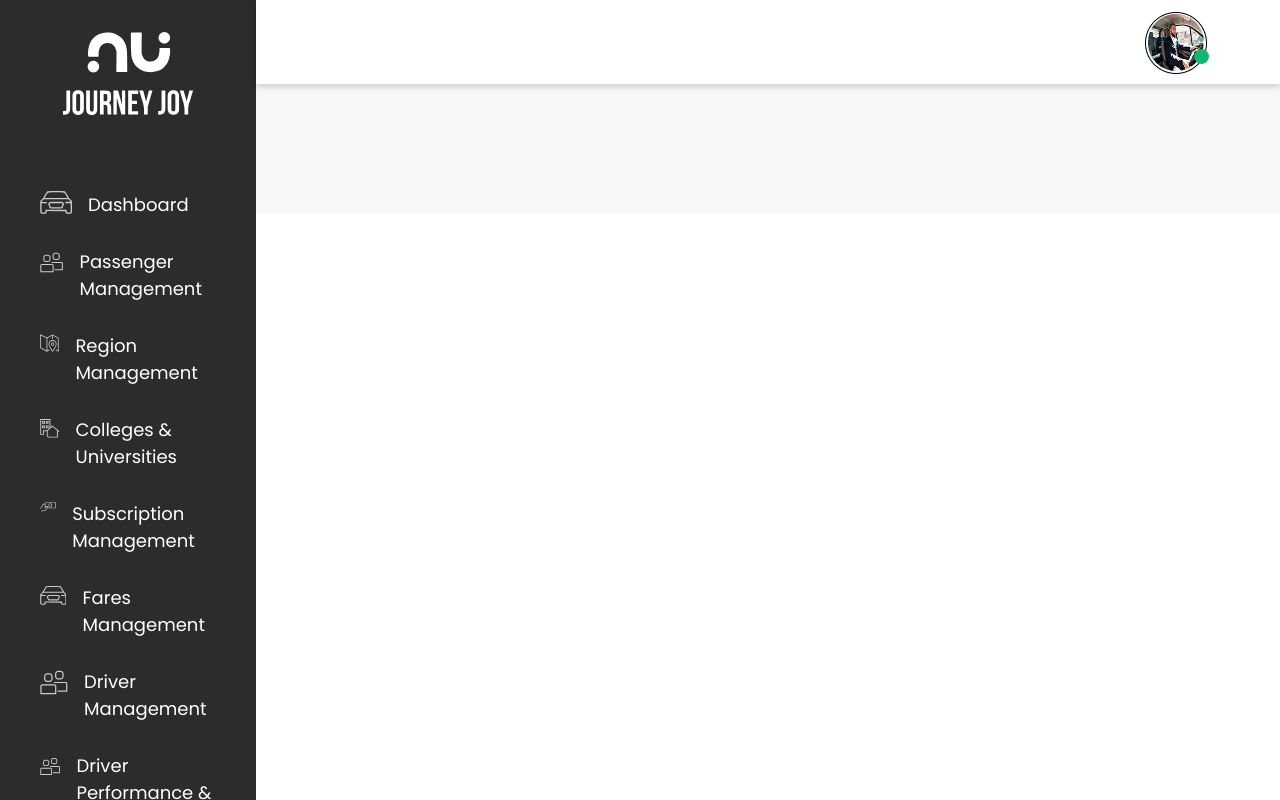
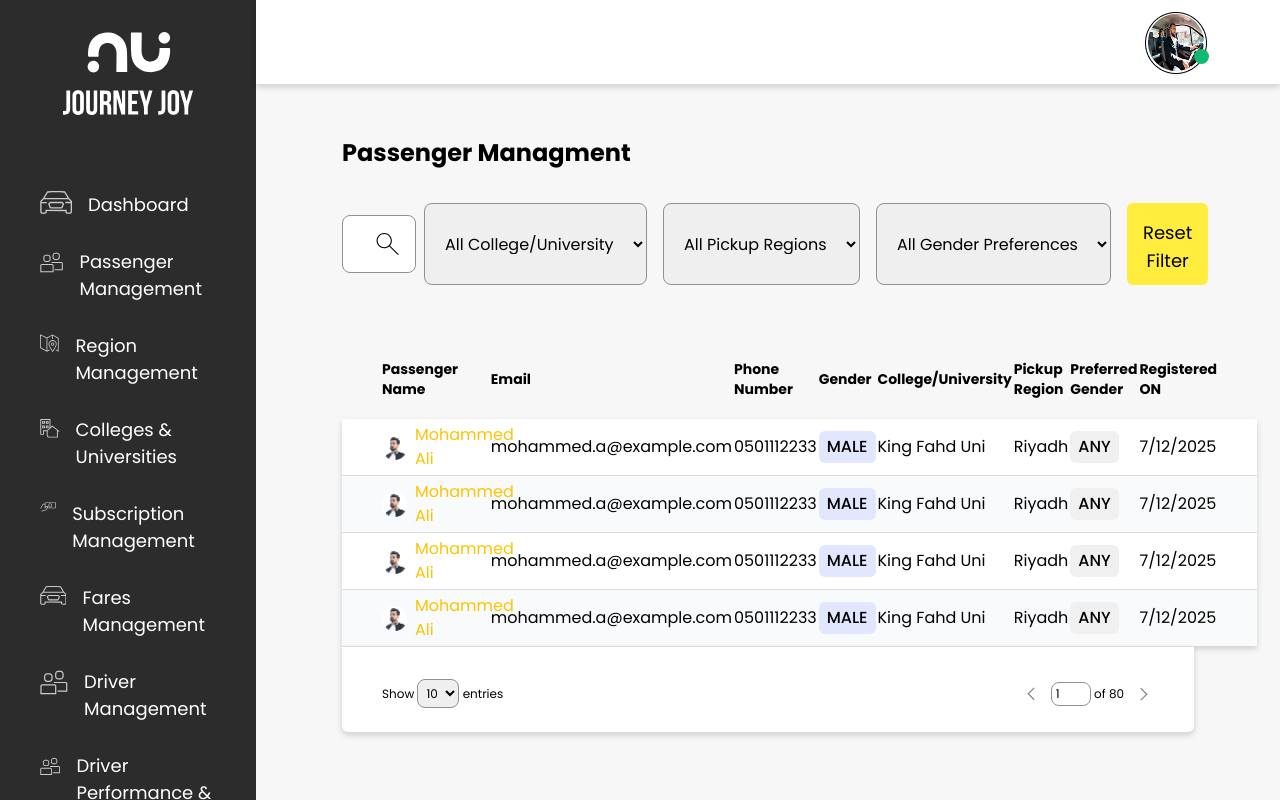
Before and after one commit to anasrazaofficial/journey-joy-dashboard, a React (Create React App) app: page /passenger-managment in a window 1280 px wide. Built offline with nearby package versions, Linux system fonts and the light colour scheme.

Commit message:
Develop Passenger Managment page

```diff
--- a/src/App.css
+++ b/src/App.css
@@ -4,6 +4,9 @@
 @tailwind components;
 @tailwind utilities;
 
+:root {
+  --shadow: 0 3px 6px 0 #00000029;
+}
 
 * {
   margin: 0;
@@ -212,3 +215,83 @@ nav {
 .dashboard .stat-cards .chart-header .btn-chart-inactive {
   background: #F5F5F5;
 }
+
+
+
+
+
+
+
+
+
+/* Components */
+.form-element {
+  @apply p-4 border border-[#909090] rounded-lg;
+}
+
+.input-search-container input {
+  @apply relative pr-14;
+}
+
+.input-search-container img {
+  @apply absolute top-1/2 -translate-y-1/2 right-4 size-6;
+}
+
+.btn-yellow {
+  @apply pt-4 pb-2.5 px-4 bg-[#FFEC3D] text-lg rounded-md;
+}
+
+
+
+
+
+
+
+
+/* Table Striped */
+.table-striped thead tr th {
+  @apply font-bold text-sm text-left pb-5;
+}
+
+.table-striped thead tr th:first-child,
+.table-striped tbody tr td:first-child {
+  @apply pl-10;
+}
+
+.table-striped thead tr th:last-child,
+.table-striped tbody tr td:last-child {
+  @apply pr-10;
+}
+
+.table-striped tbody {
+  @apply divide-y divide-[#DDDDDD];
+  box-shadow: var(--shadow);
+}
+
+.table-striped tbody tr:nth-child(even) {
+  @apply bg-[#F9FAFB];
+}
+
+.table-striped tbody tr:nth-child(odd) {
+  @apply bg-[white];
+}
+
+.table-striped tbody tr td {
+  @apply h-14 content-center;
+}
+
+.table-striped tbody tr td .table-col-tag {
+  @apply font-medium px-2 h-8 content-center rounded-md inline-block;
+}
+
+
+
+
+
+
+
+
+/* Custom classes */
+.shadow-default {
+  box-shadow: var(--shadow);
+}
--- a/src/App.js
+++ b/src/App.js
@@ -1,7 +1,7 @@
 import { BrowserRouter as Router, Route, Routes } from "react-router-dom";
 import "./App.css";
 
-import { Dashboard } from "./Pages";
+import { Dashboard, PassengerManagment } from "./Pages";
 import { Navbar, Sidebar } from "./components";
 
 
@@ -11,13 +11,14 @@ function App() {
       <Sidebar />
       <Navbar />
 
-      <div className="pt-[51px] pr-[86px] pb-[78px] pl-[342px] bg-[#F7F7F7]">
+      <main className="pt-[51px] pr-[86px] pb-[78px] pl-[342px] h-[calc(100dvh-84px)] bg-[#F7F7F7]">
         <Router>
           <Routes>
             <Route path="/" element={<Dashboard />} />
+            <Route path="/passenger-managment" element={<PassengerManagment />} />
           </Routes>
         </Router>
-      </div>
+      </main>
     </>
   );
 }
--- /dev/null
+++ b/src/Pages/PassengerManagment.jsx
@@ -0,0 +1,158 @@
+import { avatarTable, chevron, search } from "../assets";
+
+export const PassengerManagment = () => {
+    return (
+        <>
+            <h2>Passenger Managment</h2>
+
+
+
+
+            {/* Form */}
+            <form className="mt-8 flex justify-between items-center gap-x-2">
+                <div className="relative w-[460px] input-search-container">
+                    <input type="text" placeholder="Search" className="w-full form-element" />
+                    <img src={search} alt="Search" width={20} height={20} />
+                </div>
+
+
+                <div className="flex gap-x-4">
+                    <select name="collegeUniversity" id="collegeUniversity" className="form-element">
+                        <option value="allColleges">All College/University</option>
+                        <option value="college1">College 1</option>
+                        <option value="college2">College 2</option>
+                        <option value="college3">College 3</option>
+                    </select>
+
+                    <select name="pickupRegions" id="pickupRegions" className="form-element">
+                        <option value="allRegions">All Pickup Regions</option>
+                        <option value="region1">Region 1</option>
+                        <option value="region2">Region 2</option>
+                        <option value="region3">Region 3</option>
+                    </select>
+
+                    <select name="genderPreferences" id="genderPreferences" className="form-element">
+                        <option value="all">All Gender Preferences</option>
+                        <option value="male">Male</option>
+                        <option value="female">Female</option>
+                    </select>
+
+                    <button type="submit" className="btn-yellow">Reset Filter</button>
+                </div>
+            </form>
+
+
+
+
+
+
+
+            {/* Table */}
+            <table className="mt-[73px] w-full table-striped">
+                <thead>
+                    <tr>
+                        <th>Passenger Name</th>
+                        <th>Email</th>
+                        <th>Phone Number</th>
+                        <th>Gender</th>
+                        <th>College/University</th>
+                        <th>Pickup Region</th>
+                        <th>Preferred Gender</th>
+                        <th>Registered ON</th>
+                    </tr>
+                </thead>
+
+
+                <tbody>
+                    <tr>
+                        <td className="flex items-center gap-x-2">
+                            <img src={avatarTable} alt="Avatar" height={25} width={25} className="shrink-0" />
+                            <span className="text-[#FDC300]">Mohammed Ali</span>
+                        </td>
+                        <td>mohammed.a@example.com</td>
+                        <td>0501112233</td>
+                        <td><span className="table-col-tag bg-[#E0E7FF]">MALE</span></td>
+                        <td>King Fahd Uni</td>
+                        <td>Riyadh</td>
+                        <td><span className="table-col-tag bg-[#F0F0F0]">ANY</span></td>
+                        <td>7/12/2025</td>
+                    </tr>
+
+                    <tr>
+                        <td className="flex items-center gap-x-2">
+                            <img src={avatarTable} alt="Avatar" height={25} width={25} className="shrink-0" />
+                            <span className="text-[#FDC300]">Mohammed Ali</span>
+                        </td>
+                        <td>mohammed.a@example.com</td>
+                        <td>0501112233</td>
+                        <td><span className="table-col-tag bg-[#E0E7FF]">MALE</span></td>
+                        <td>King Fahd Uni</td>
+                        <td>Riyadh</td>
+                        <td><span className="table-col-tag bg-[#F0F0F0]">ANY</span></td>
+                        <td>7/12/2025</td>
+                    </tr>
+
+                    <tr>
+                        <td className="flex items-center gap-x-2">
+                            <img src={avatarTable} alt="Avatar" height={25} width={25} className="shrink-0" />
+                            <span className="text-[#FDC300]">Mohammed Ali</span>
+                        </td>
+                        <td>mohammed.a@example.com</td>
+                        <td>0501112233</td>
+                        <td><span className="table-col-tag bg-[#E0E7FF]">MALE</span></td>
+                        <td>King Fahd Uni</td>
+                        <td>Riyadh</td>
+                        <td><span className="table-col-tag bg-[#F0F0F0]">ANY</span></td>
+                        <td>7/12/2025</td>
+                    </tr>
+
+                    <tr>
+                        <td className="flex items-center gap-x-2">
+                            <img src={avatarTable} alt="Avatar" height={25} width={25} className="shrink-0" />
+                            <span className="text-[#FDC300]">Mohammed Ali</span>
+                        </td>
+                        <td>mohammed.a@example.com</td>
+                        <td>0501112233</td>
+                        <td><span className="table-col-tag bg-[#E0E7FF]">MALE</span></td>
+                        <td>King Fahd Uni</td>
+                        <td>Riyadh</td>
+                        <td><span className="table-col-tag bg-[#F0F0F0]">ANY</span></td>
+                        <td>7/12/2025</td>
+                    </tr>
+                </tbody>
+            </table>
+
+
+
+
+
+
+            {/* Pagination */}
+            <section className="pt-8 px-10 pb-6 flex justify-between items-center bg-white border-t border-[#DDDDDD] text-[12px] leading-[14px] shadow-default rounded-b-md">
+                <div>
+                    <span>Show </span>
+                    <select name="entries" id="entries" className="form-element !p-1">
+                        <option value="10">10</option>
+                        <option value="9">9</option>
+                        <option value="8">8</option>
+                        <option value="7">7</option>
+                        <option value="6">6</option>
+                    </select>
+                    <span> entries</span>
+                </div>
+
+
+                <form className="flex items-center gap-x-2.5">
+                    <img src={chevron} alt="Left" width={20} height={20} className="rotate-180" />
+
+                    <div>
+                        <input type="text" defaultValue="1" className="!p-1 w-10 form-element" />
+                        <span> of 80</span>
+                    </div>
+
+                    <img src={chevron} alt="Right" width={20} height={20} />
+                </form>
+            </section>
+        </>
+    );
+};
--- a/src/Pages/index.js
+++ b/src/Pages/index.js
@@ -1 +1,2 @@
-export { Dashboard } from './Dashboard';
+export { Dashboard } from "./Dashboard";
+export { PassengerManagment } from "./PassengerManagment";
--- a/src/assets/index.js
+++ b/src/assets/index.js
@@ -1,19 +1,23 @@
 import img_avatarTable from "./avatar-table.png";
 import img_avatar from "./avatar.png";
 import img_check from "./check.svg";
+import img_chevron from "./chevron.svg";
 import img_dashboardChart from "./dashboard-chart.png";
 import img_dashboardStatCardRevenue from "./dashboard-stat-card-revenue.svg";
 import img_dashboardStatCardSubscription from "./dashboard-stat-card-revenue.svg";
 import img_logo from "./logo.svg";
 import img_logout from "./logout.svg";
+import img_search from "./search.svg";
 
 
 export const
     avatarTable = img_avatarTable,
     avatar = img_avatar,
     check = img_check,
+    chevron = img_chevron,
     dashboardChart = img_dashboardChart,
     dashboardStatCardRevenue = img_dashboardStatCardRevenue,
     dashboardStatCardSubscription = img_dashboardStatCardSubscription,
     logo = img_logo,
-    logout = img_logout;
+    logout = img_logout,
+    search = img_search;
```
Also changed, not shown: src/assets/chevron.svg (added), src/assets/search.svg (added).
